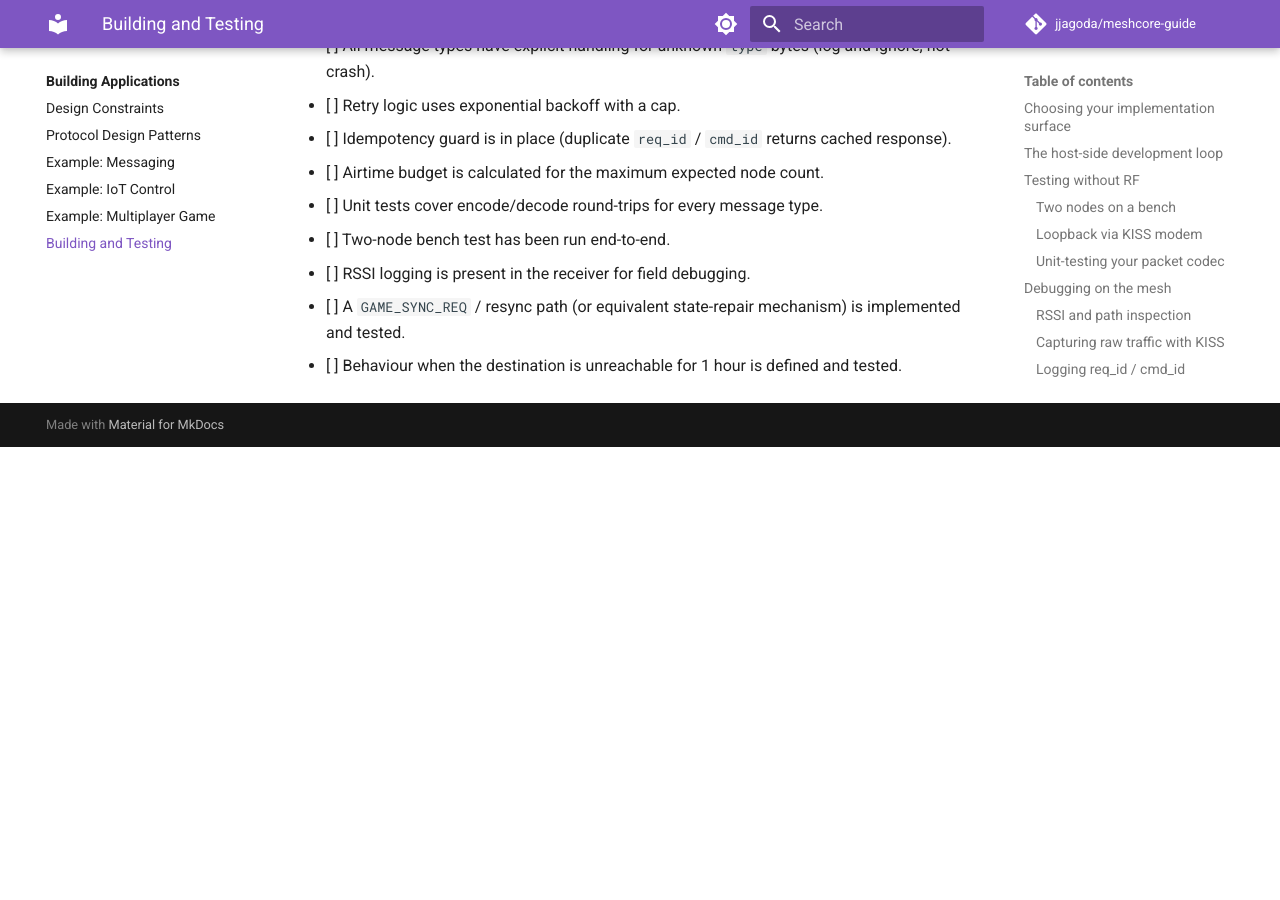
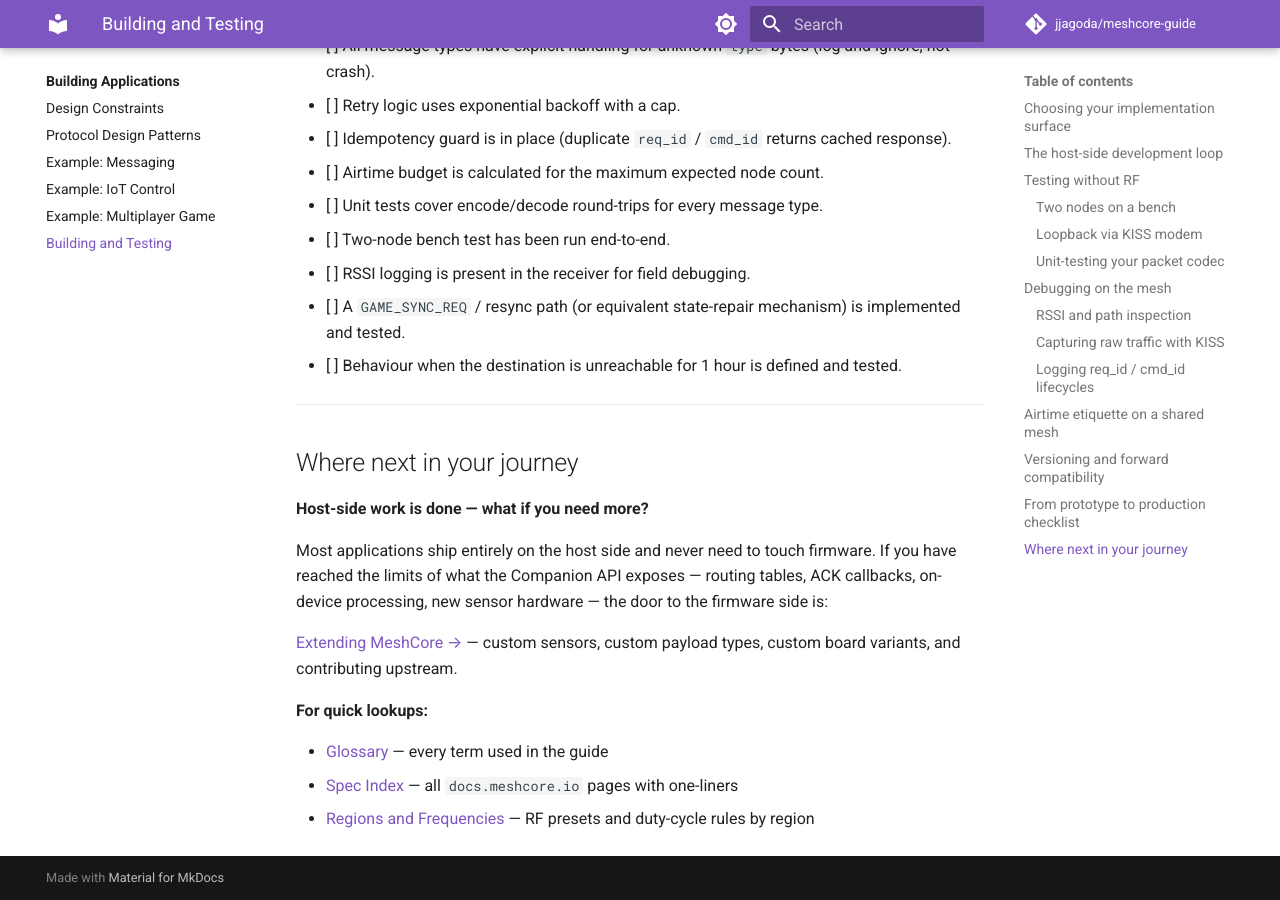
Before and after one commit to jagoda/meshcore-guide, an MkDocs documentation site: the page built from docs/applications/building-and-testing.md, in a window 1280 px wide and 900 px high, scrolled down 3661 px. Built offline with MkDocs 1.6.1 and Material for MkDocs 9.7.7, drawn with Linux system fonts in a browser that asks for light colours; comment, search, counter and statistics services are not loaded; before the commit the page ends 4108 px from its top, so only the background shows below that.

Commit message:
checkpoint: editorial arc — Building Applications section transitions
- applications/index.md: add pointer to Extending for firmware-side work
- applications/building-and-testing.md: add "Where next in your journey"
  section pointing to Extending and Reference — was ending with a production
  checklist and no connection to the rest of the guide

```diff
--- a/docs/applications/building-and-testing.md
+++ b/docs/applications/building-and-testing.md
@@ -155,3 +155,25 @@ them. Design for **mixed-version operation** from day one:
       is implemented and tested.
 - [ ] Behaviour when the destination is unreachable for 1 hour is defined and
       tested.
+
+---
+
+## Where next in your journey
+
+**Host-side work is done — what if you need more?**
+
+Most applications ship entirely on the host side and never need to touch
+firmware. If you have reached the limits of what the Companion API exposes —
+routing tables, ACK callbacks, on-device processing, new sensor hardware —
+the door to the firmware side is:
+
+[Extending MeshCore →](../extending/index.md) — custom sensors, custom payload
+types, custom board variants, and contributing upstream.
+
+**For quick lookups:**
+
+- [Glossary](../reference/glossary.md) — every term used in the guide
+- [Spec Index](../reference/spec-index.md) — all `docs.meshcore.io` pages with
+  one-liners
+- [Regions and Frequencies](../reference/regions-and-frequencies.md) — RF
+  presets and duty-cycle rules by region
```
Also changed, not shown: docs/applications/index.md (+4 -0 lines).
